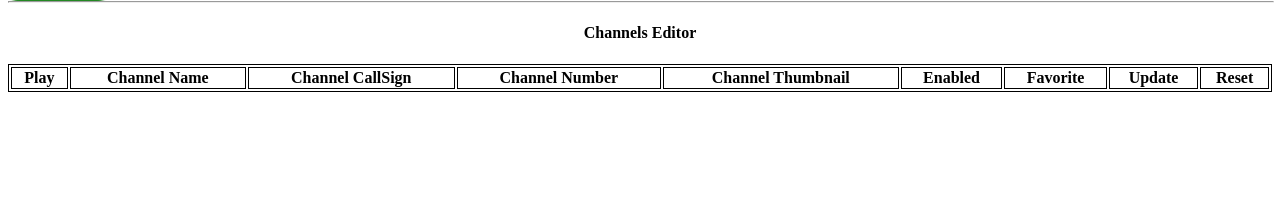
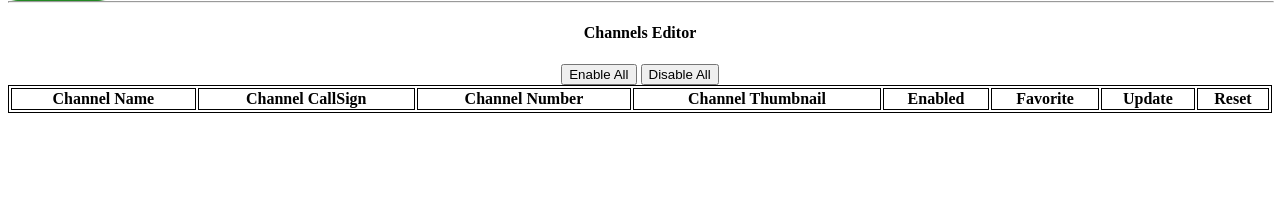
Before and after one commit to deathbybandaid/fHDHR_PlutoTV, a Python web app: template data/www/templates/channels_editor.html in a window 1280 px wide. Shown: the part 107-322 px from the top of the page. Run offline with Jinja, Linux system fonts and the light colour scheme; the template is opened without the code that fills it, so the values that code supplies are empty.

Commit message:
Implement API and Interface Enablement for ALL channels

```diff
--- a/data/www/templates/channels_editor.html
+++ b/data/www/templates/channels_editor.html
@@ -4,9 +4,13 @@
 
     <h4 style="text-align: center;">{{ fhdhr.config.dict["fhdhr"]["friendlyname"] }} Channels Editor</h4>
 
+    <div style="text-align: center;">
+      <button onclick="OpenLink('/api/channels?method=enable&channel=all&redirect=%2Fchannels_editor')">Enable All</a></button>
+      <button onclick="OpenLink('/api/channels?method=disable&channel=all&redirect=%2Fchannels_editor')">Disable All</a></button>
+    </div>
+
     <table class="center" style="width:100%">
       <tr>
-        <th>Play</th>
         <th>Channel Name</th>
         <th>Channel CallSign</th>
         <th>Channel Number</th>
@@ -18,12 +22,6 @@
       </tr>
 
     {% for chan_dict in channelslist %}
-      <tr>
-        <td>
-          {% if chan_dict["enabled"] %}
-            <a href="{{ chan_dict["play_url"] }}">Play</a>
-          {% endif %}
-        </td>
 
         <form method="post" action="/api/channels?method=update&redirect=%2Fchannels_editor">
           <input type="hidden" name="id" value={{ chan_dict["id"] }}>
--- a/fHDHR/device/channels/__init__.py
+++ b/fHDHR/device/channels/__init__.py
@@ -32,6 +32,10 @@ class Channels():
 
     def set_channel_status(self, keyfind, valfind, updatedict):
         self.get_channel_obj(keyfind, valfind).set_status(updatedict)
+
+    def set_channel_enablement_all(self, enablement):
+        for fhdhr_id in list(self.list.keys()):
+            self.list[fhdhr_id].set_enablement(enablement)
 
     def set_channel_enablement(self, keyfind, valfind, enablement):
         self.get_channel_obj(keyfind, valfind).set_enablement(enablement)
--- a/fHDHR/device/channels/channel.py
+++ b/fHDHR/device/channels/channel.py
@@ -115,7 +115,7 @@ class Channel():
             self.dict["favorite"] = 1
         elif enablement == "+":
             self.dict["favorite"] = 0
-        self.fhdhr.db.set_channel_value(self.dict["fhdhr_id"], "info", self.dict)
+        self.fhdhr.db.set_channel_value(self.dict["id"], "info", self.dict)
 
     def set_enablement(self, enablement):
         if enablement == "disable":
@@ -127,7 +127,7 @@ class Channel():
                 self.dict["enabled"] = False
             else:
                 self.dict["enabled"] = True
-        self.fhdhr.db.set_channel_value(self.dict["fhdhr_id"], "info", self.dict)
+        self.fhdhr.db.set_channel_value(self.dict["id"], "info", self.dict)
 
     def __getattr__(self, name):
         ''' will only get called for undefined attributes '''
```
Also changed, not shown: fHDHR/http/api/channels.py (+5 -2 lines).
